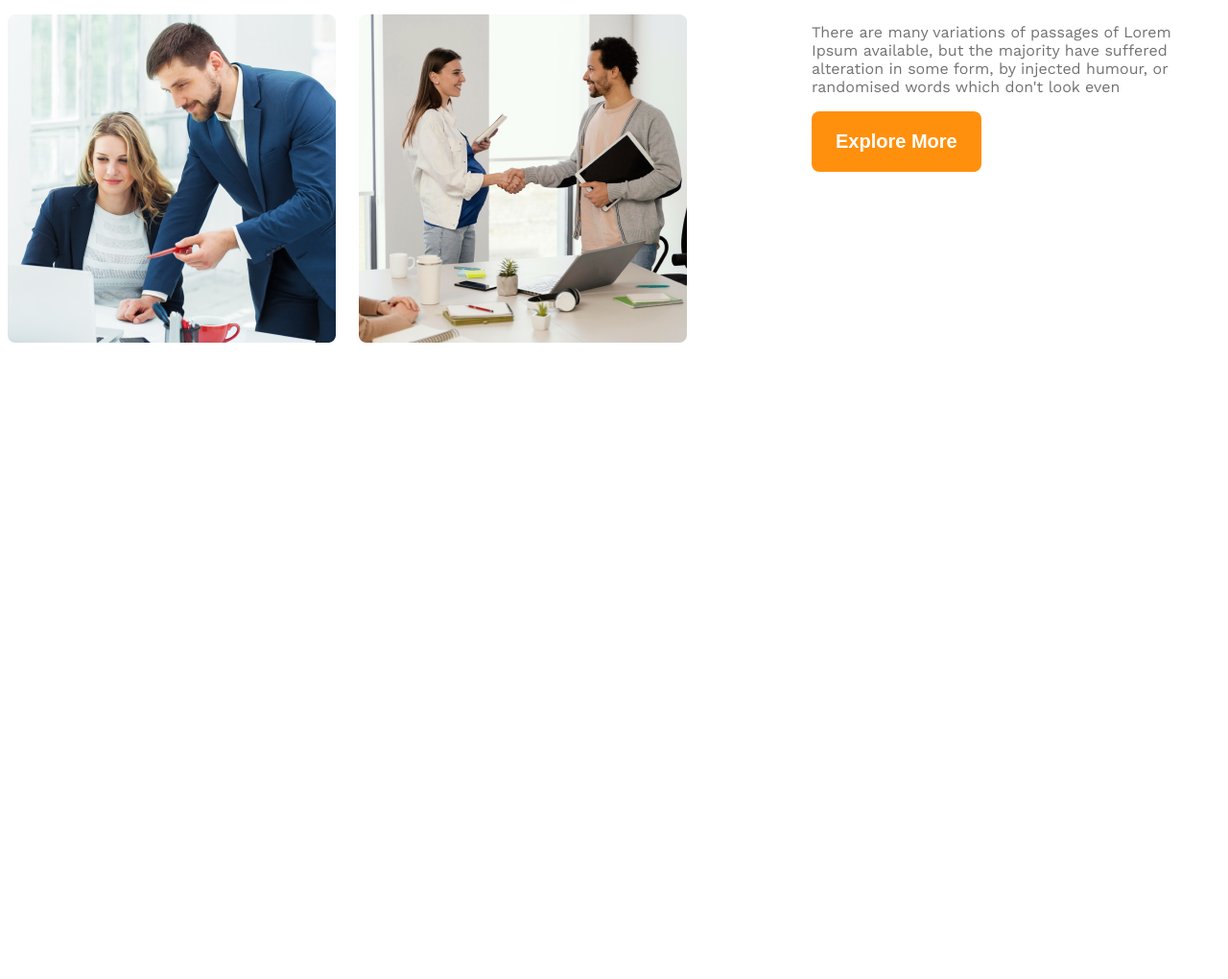
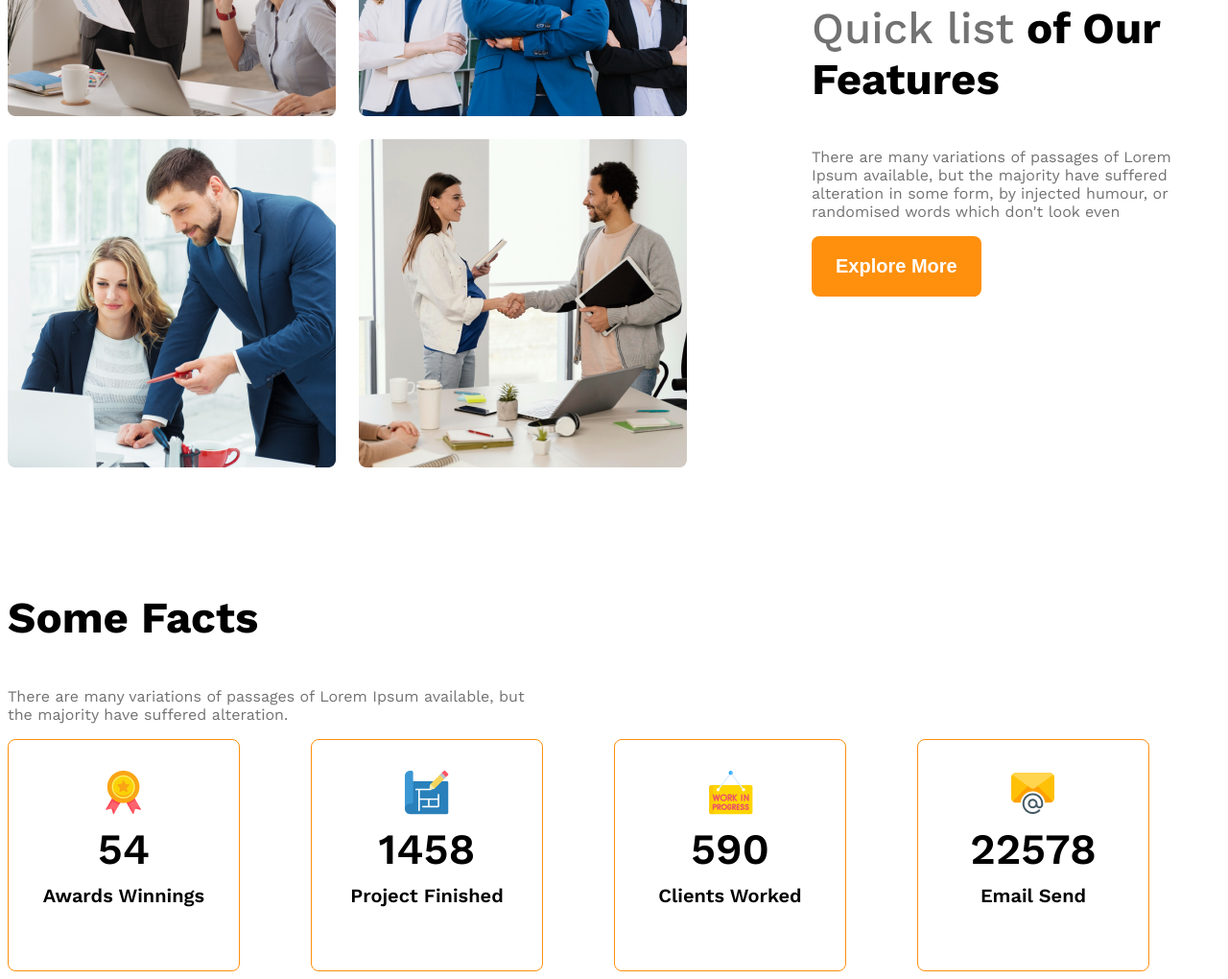
Before and after one commit to smmrrahm/g3-architects-website, a plain HTML site: page index.html in a window 1280 px wide. Shown: the part 1535-2555 px from the top of the page at 96% size. Before the commit the page ends 1900 px from the top, so only its background shows below. Drawn offline with nearby package versions, Linux system fonts and the light colour scheme.

Commit message:
added our fact section

```diff
--- a/index.html
+++ b/index.html
@@ -37,9 +37,51 @@
                 <img src="./images/team4.png" alt="">
             </div>
             <div class="our-feature">
-                <h3 class="feature-title"><span id="quick-list" class="text-light-gray">Quick list</span> <span>of Our</span> <span>Features</span></h3>
+                <h3 class="section-title"><span id="quick-list" class="text-light-gray">Quick list</span> <span>of Our</span> <span>Features</span></h3>
                 <p class="feature-description text-light-gray">There are many variations of passages of Lorem Ipsum available, but the majority have suffered alteration in some form, by injected humour, or randomised words which don't look even</p>
                 <button class="btn-primary">Explore More</button>
+
+            </div>
+        </section>
+        <section>
+
+        </section>
+        <section class="some-facts">
+            <h3 class="section-title">Some Facts</h3>
+            <p class="text-light-gray fact-description">There are many variations of passages of Lorem Ipsum available, but the majority have suffered alteration.</p>
+            <div class="facts-container">
+               <!-- .fact*4>img.fact-icon+h4.fact-number+h5.fact-name-->                                                                           <div class="fact-card display-flex">
+                <div>
+                    <img src="./images/icons/ribon.png" alt="" class="fact-icon">
+                    <h4 class="fact-number">54</h4>
+                    <h5 class="fact-name">Awards Winnings</h5>
+                </div>
+
+               </div>
+               <div class="fact-card display-flex">
+                <div>
+                    <img src="./images/icons/projects.png" alt="" class="fact-icon">
+                    <h4 class="fact-number">1458</h4>
+                    <h5 class="fact-name">Project Finished</h5>
+                </div>
+               </div>
+
+               <div class="fact-card display-flex">
+                <div>
+                    <img src="./images/icons/customers.png" alt="" class="fact-icon">
+                    <h4 class="fact-number">590</h4>
+                    <h5 class="fact-name">Clients Worked</h5>
+                </div>
+
+               </div>
+
+               <div class="fact-card display-flex">
+                <div>
+                    <img src="./images/icons/email.png" alt="" class="fact-icon">
+                    <h4 class="fact-number">22578</h4>
+                    <h5 class="fact-name">Email Send</h5>
+                </div>
+               </div>
 
             </div>
         </section>
--- a/styles/architects.css
+++ b/styles/architects.css
@@ -26,10 +26,18 @@
     border-radius: 8px;
     border: none;
 }
+.section-title{
+    font-size: 2.85rem;
+    font-weight: 700;
+}
 main{
     max-width: 1440px;
     margin: 0 auto;
+
 }
+ main > section{
+    margin-top: 130px;
+ }
 .navbar{
     justify-content: space-between;
     align-items: center;
@@ -84,14 +92,40 @@ main{
     max-width: 530px;
 
 }
-.feature-title{
-    font-size: 2.85rem;
-    font-weight: 700;
-}
+
 #quick-list{
     font-weight: 500;
 }
+.facts-container{
+    display: grid;
+    grid-template-columns: repeat(4, 1fr);
 
+
+}
+.fact-card{
+    border:1px solid #FF900E;
+    width: 240px;
+    height: 240px;
+    border-radius: 8px;
+    text-align: center;
+    align-items: center;
+    justify-content: center;
+}
+.fact-number{
+    font-size: 2.8rem;
+    font-weight: 600;
+    margin-top: 5px;
+    margin-bottom: 10px;
+}
+.fact-name{
+    font-size: 1.25rem;
+    font-weight: 600;
+    margin-top: 10px;
+
+}
+.fact-description{
+    max-width: 540px;
+}
 
 
 
```
